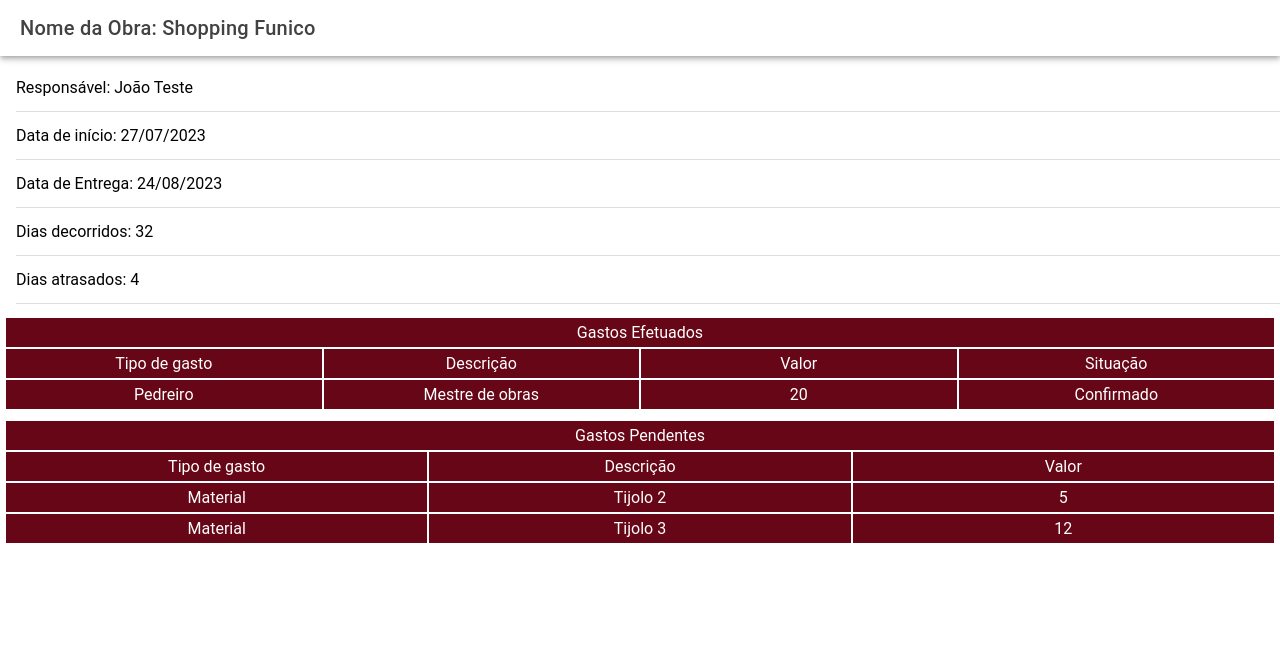
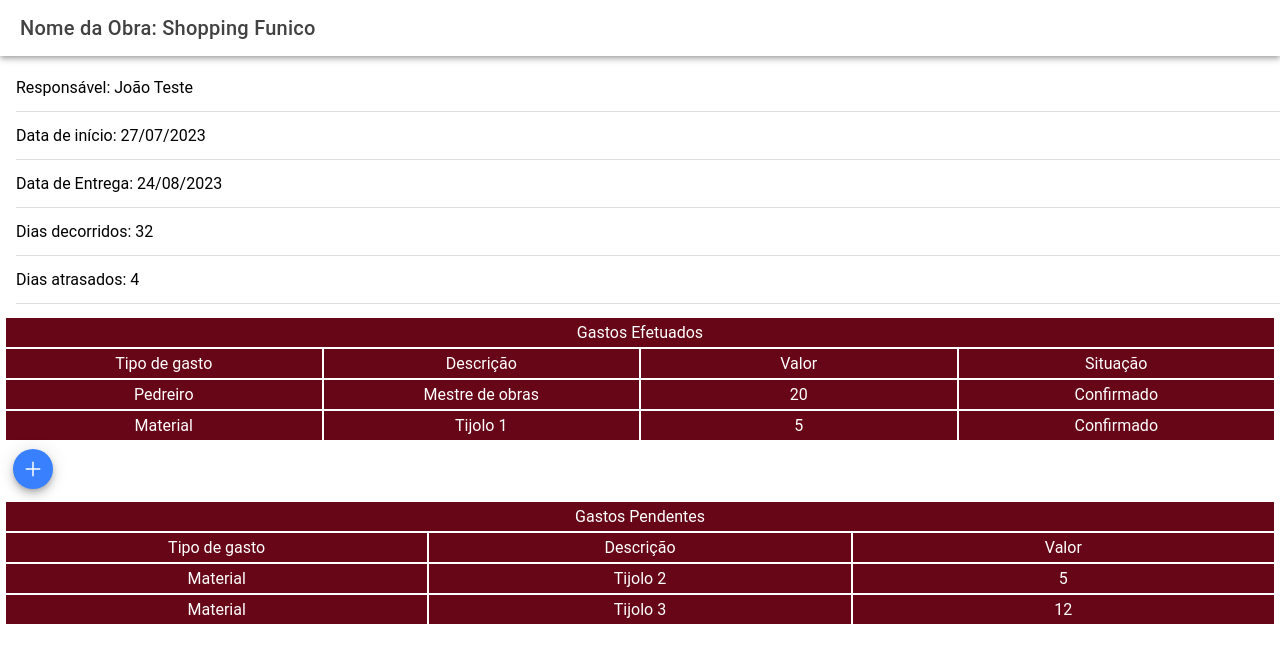
Before and after one commit to VictorJCFerreira/Pagina-FAMA, a React (Vite) app in the folder Fama-front/: page /obra in a window 1280 px wide. Shown: the top 662 px of the page. Built offline with nearby package versions, Linux system fonts and the light colour scheme.

Commit message:
Adicionei um modal para gastos efetuados

```diff
--- a/Fama-front/src/components/TabelaDeGastos.css
+++ b/Fama-front/src/components/TabelaDeGastos.css
@@ -1,6 +1,21 @@
 ion-col {
-    background-color: #660616;
-    border: solid 1px #fff;
-    color: #fff;
-    text-align: center;
-  }
+  background-color: #660616;
+  border: solid 1px #fff;
+  color: #fff;
+  text-align: center;
+}
+
+/* TabelaDeGastos.css */
+
+/* Estilo para o modal */
+.custom-modal {
+  width: 300px; /* Largura personalizada */
+  height: 200px; /* Altura personalizada */
+  border: 1px solid #ccc; /* Borda personalizada */
+  background-color: #fff; /* Cor de fundo personalizada */
+  position: relative;
+  top: 50%;
+  left: 50%;
+  transform: translate(-50%, -50%);
+  padding: 20px;
+}
--- a/Fama-front/src/components/TabelasDeGastos.tsx
+++ b/Fama-front/src/components/TabelasDeGastos.tsx
@@ -1,9 +1,29 @@
-import React from 'react';
-import { IonCol, IonGrid, IonRow } from '@ionic/react';
-
+import React, { useState } from 'react';
+import { IonCol, IonGrid, IonRow , IonFab, IonFabButton, IonIcon , IonModal, IonButton} from '@ionic/react';
+import { add } from 'ionicons/icons';
 import './TabelaDeGastos.css';
 
 function TabelaGastosEfetuados() {
+  const [mostrarModal, setMostrarModal] = useState(false);
+  const [gastosEfetuados, setGastosEfetuados] = useState([
+    { tipoDeGasto: "Pedreiro", descricao: "Mestre de obras", valor: 20, situacao: "Confirmado" },
+    { tipoDeGasto: "Material", descricao: "Tijolo 1", valor: 5, situacao: "Confirmado" }
+  ]);
+
+  function abrirModal() {
+    setMostrarModal(true);
+  }
+
+  function fecharModal() {
+    setMostrarModal(false);
+  }
+
+  function adicionarItem() {
+    // Lógica para adicionar um novo item à lista de gastos efetuados
+    const novoItem = { tipoDeGasto: "Novo Gasto", descricao: "Descrição", valor: 0, situacao: "Pendente" };
+    setGastosEfetuados([...gastosEfetuados, novoItem]);
+  }
+
   return (
     <IonGrid>
       <IonRow>
@@ -15,18 +35,43 @@ function TabelaGastosEfetuados() {
         <IonCol>Valor</IonCol>
         <IonCol>Situação</IonCol>
       </IonRow>
-          <IonRow>
-            <IonCol>Pedreiro</IonCol>
-            <IonCol>Mestre de obras</IonCol>
-            <IonCol>20</IonCol>
-            <IonCol>Confirmado</IonCol>
+      {gastosEfetuados.map((item, index) => (
+        <IonRow key={index}>
+          <IonCol>{item.tipoDeGasto}</IonCol>
+          <IonCol>{item.descricao}</IonCol>
+          <IonCol>{item.valor}</IonCol>
+          <IonCol>{item.situacao}</IonCol>
         </IonRow>
+      ))}
+
+      <IonFab>
+      <IonFabButton size= "small" onClick={abrirModal}>
+      <IonIcon icon={add}></IonIcon>
+      </IonFabButton>
+      </IonFab>
+      <div style={{ margin: '50px' }}></div>
+      {/* Modal */}
+
+      <IonModal isOpen={mostrarModal}>
+      <div>Efetuar gasto</div>
+      <TabelaGastosPendentes/>
+      <IonButton onClick={fecharModal}>Fechar</IonButton>
+      </IonModal>
     </IonGrid>
+
+
+
+
   );
 }
 export default TabelaGastosEfetuados;
 
 function TabelaGastosPendentes() {
+  const [TabelaGastosPendentes, setGastosEfetuados] = useState([
+    { tipoDeGasto: "Material", descricao: "Tijolo 2", valor: 5 },
+    { tipoDeGasto: "Material", descricao: "Tijolo 3", valor: 12 }
+  ]);
+
   return (
       <IonGrid>
         <IonRow>
@@ -38,16 +83,14 @@ function TabelaGastosPendentes() {
           <IonCol>Valor</IonCol>
 
         </IonRow>
-        <IonRow>
-          <IonCol>Material</IonCol>
-          <IonCol>Tijolo 2</IonCol>
-          <IonCol>5</IonCol>
+        {TabelaGastosPendentes.map((item, index) => (
+        <IonRow key={index}>
+          <IonCol>{item.tipoDeGasto}</IonCol>
+          <IonCol>{item.descricao}</IonCol>
+          <IonCol>{item.valor}</IonCol>
         </IonRow>
-        <IonRow>
-          <IonCol>Material</IonCol>
-          <IonCol>Tijolo 3</IonCol>
-          <IonCol>12</IonCol>
-        </IonRow>
+      ))}
+
       </IonGrid>
     );
 }
```
Also changed, not shown: 1 other file (tests, documents, lock files or other folders). Lines whose indentation alone changed are shown as unchanged.
